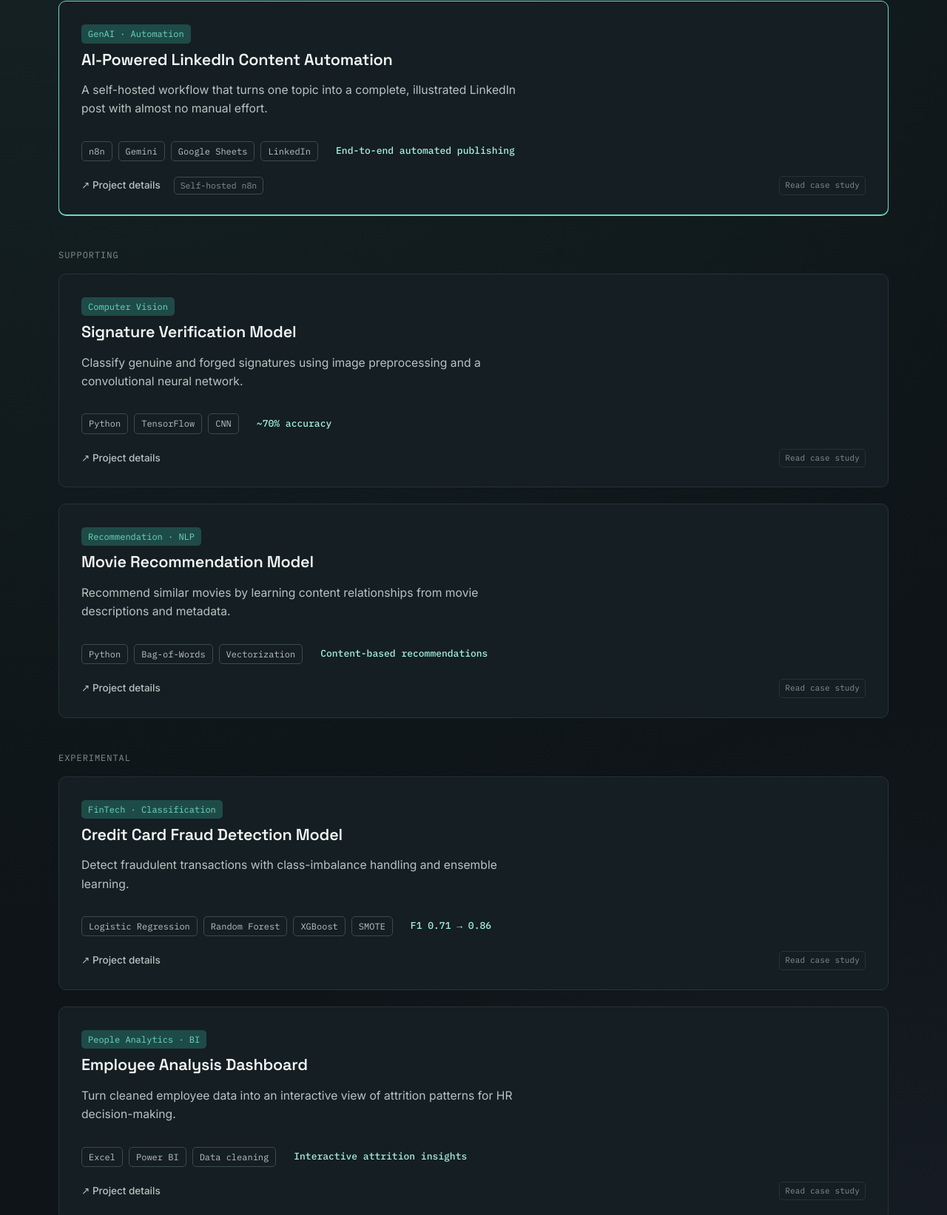
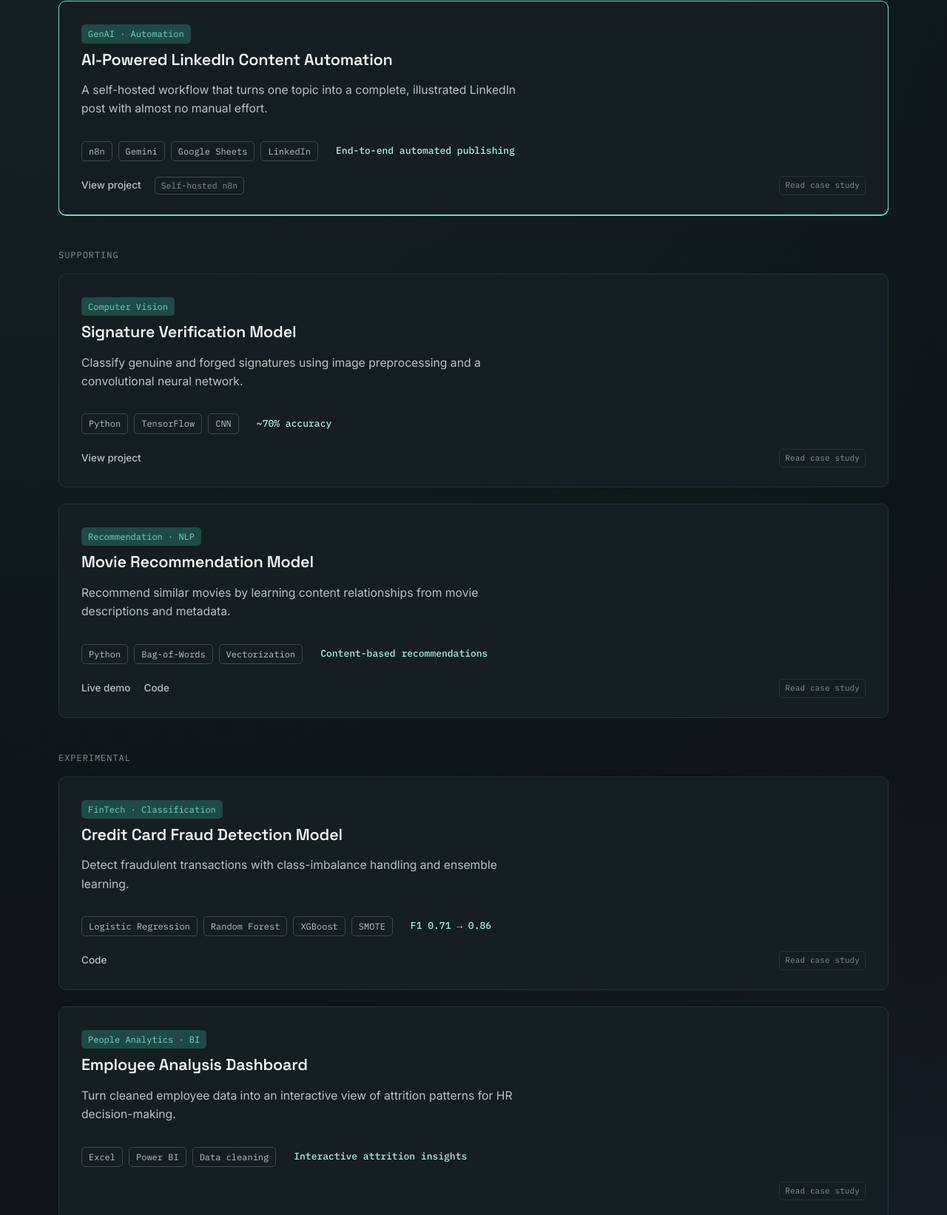
Before and after one commit to PiyushVerma2026/PORTFOLIO, a website: page index.html in a window 1280 px wide. Shown: the part 1091-2734 px from the top of the page at 74% size. Drawn offline with Linux system fonts and the light colour scheme.

Commit message:
Update project links

```diff
--- a/index.html
+++ b/index.html
@@ -774,7 +774,7 @@
             <span class="result-chip">End-to-end automated publishing</span>
           </div>
           <div class="project-links">
-            <a href="#contact">↗ Project details</a>
+            <a href="https://lnkd.in/p/d7kbRvKr" target="_blank" rel="noopener noreferrer">View project</a>
             <span class="label-tag" style="margin:0;">Self-hosted n8n</span>
             <span class="expand-hint"><span class="txt"></span></span>
           </div>
@@ -914,7 +914,7 @@
             <span class="result-chip">~70% accuracy</span>
           </div>
           <div class="project-links">
-            <a href="#contact">↗ Project details</a>
+            <a href="https://www.linkedin.com/posts/piyush-verma-b955bb273_signature-verification-system-activity-7329494903917334528-jQiC?utm_source=share&amp;utm_medium=member_desktop&amp;rcm=ACoAAELUt-EBtwY1mYNeQR6382JC_KsWOjk_SYk" target="_blank" rel="noopener noreferrer">View project</a>
             <span class="expand-hint"><span class="txt"></span></span>
           </div>
         </summary>
@@ -966,7 +966,8 @@
             <span class="result-chip">Content-based recommendations</span>
           </div>
           <div class="project-links">
-            <a href="#contact">↗ Project details</a>
+            <a href="https://movierecommendationsystem-zeta.vercel.app" target="_blank" rel="noopener noreferrer">Live demo</a>
+            <a href="https://github.com/PiyushVerma2026/Movie-Recommendation-System" target="_blank" rel="noopener noreferrer">Code</a>
             <span class="expand-hint"><span class="txt"></span></span>
           </div>
         </summary>
@@ -1017,7 +1018,7 @@
             <span class="result-chip">F1 0.71 → 0.86</span>
           </div>
           <div class="project-links">
-            <a href="#contact">↗ Project details</a>
+            <a href="https://github.com/PiyushVerma2026/Data-Science-Intern-as-Growintern/tree/main/Credit%20Card%20Fraud%20Detection%20System" target="_blank" rel="noopener noreferrer">Code</a>
             <span class="expand-hint"><span class="txt"></span></span>
           </div>
         </summary>
@@ -1056,7 +1057,7 @@
             <div class="tag-row"><span class="tag">Excel</span><span class="tag">Power BI</span><span class="tag">Data cleaning</span></div>
             <span class="result-chip">Interactive attrition insights</span>
           </div>
-          <div class="project-links"><a href="#contact">↗ Project details</a><span class="expand-hint"><span class="txt"></span></span></div>
+          <div class="project-links"><span class="expand-hint"><span class="txt"></span></span></div>
         </summary>
         <div class="case-study">
           <div class="cs-block"><div class="cs-num">01 — Problem & preparation</div><p>Turned employee data into a clear view of attrition patterns for HR teams. Cleaned and prepared the source data in Excel before building the dashboard.</p></div>
```
